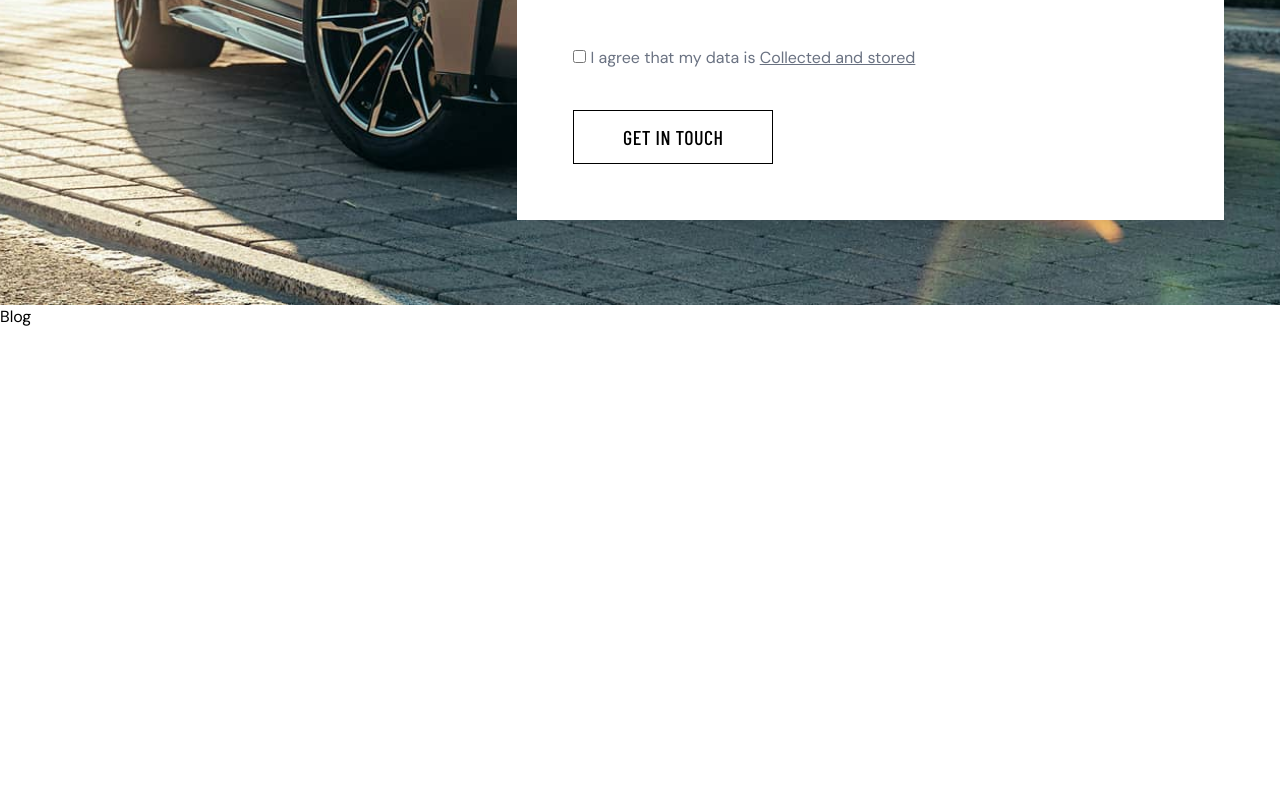
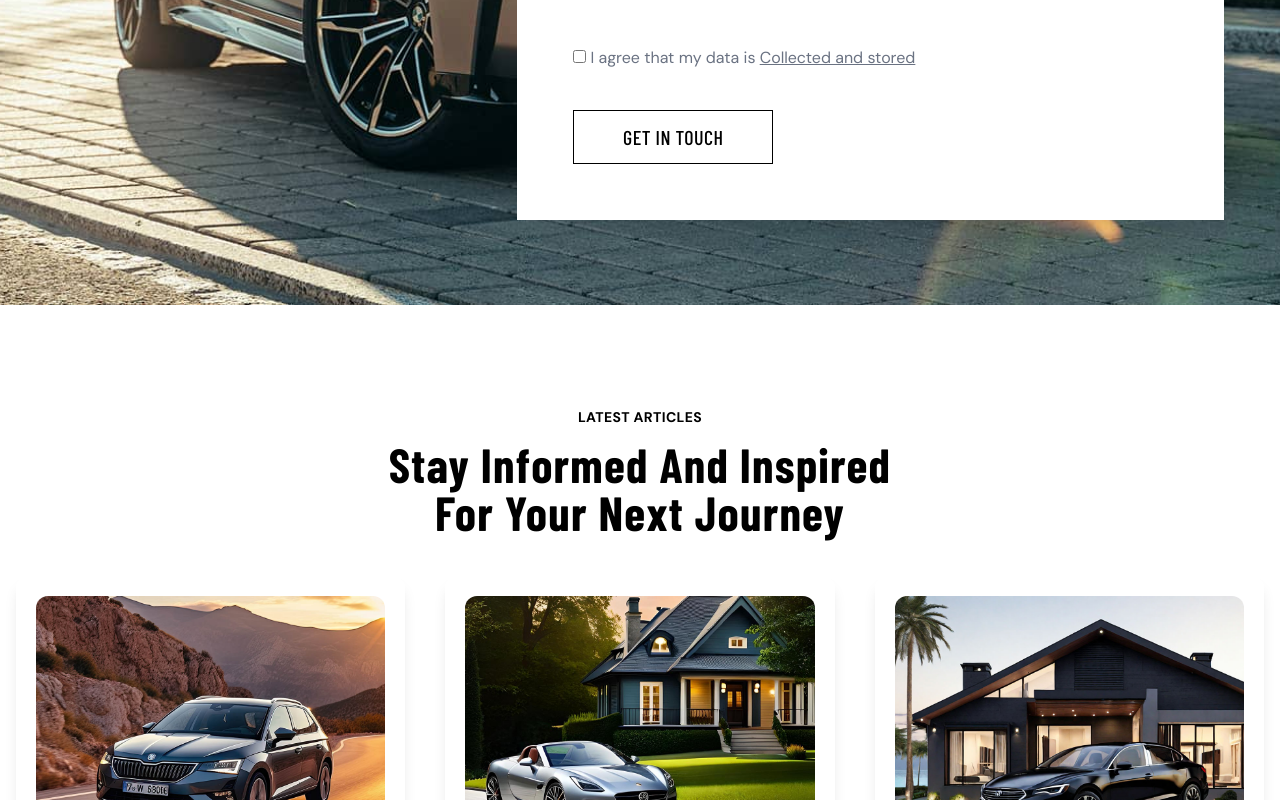
Before and after one commit to Jisap/react-vite-drivex, a React (Vite) app: page / in a window 1280 px wide. Shown: the part 11200-12000 px from the top of the page. Before the commit the page ends 11529 px from the top, so only its background shows below. Built offline with nearby package versions, Linux system fonts and the light colour scheme; a web font is replaced by a local one.

Commit message:
feat: implement BlogCard and CounterCard components and integrate blog listing into homepage

```diff
--- a/src/features/home/components/Blog/Blog.jsx
+++ b/src/features/home/components/Blog/Blog.jsx
@@ -1,8 +1,38 @@
-import React from 'react'
+import BlogCard from "../../../../shared/ui/BlogCard"
+import { blogs } from "../../data/blogs"
+
+
+
 
 const Blog = () => {
   return (
-    <div>Blog</div>
+    <>
+      <div className="blog section py-[8%] relative space-y-10">
+        <div className="text-black w-full relative gap-8">
+          <div className="main-title gap-3 text-center content-col">
+            <span className="sub-title" data-aos="fade-up" data-aos-delay="200">
+              Latest Articles
+            </span>
+
+            <h2 className="heading-1 max-w-140 mx-auto" data-aos="fade-up" data-aos-delay="300">
+              Stay informed and inspired for your next journey
+            </h2>
+          </div>
+        </div>
+
+        <div className="blog-grid grid grid-cols-1 lg:grid-cols-2 xl:grid-cols-3 gap-10">
+          {blogs.slice(0, 3).map((blog, index) => (
+            <div
+              key={blog.id}
+              data-aos="fade-up"
+              data-aos-delay={index * 150}
+            >
+              <BlogCard id={blog.id} title={blog.title} data={blog.date} image={blog.image} />
+            </div>
+          ))}
+        </div>
+      </div>
+    </>
   )
 }
 
--- a/src/shared/ui/BlogCard.jsx
+++ b/src/shared/ui/BlogCard.jsx
@@ -0,0 +1,46 @@
+import { CalendarDays, MoveRight } from "lucide-react"
+import Button from "../components/Button"
+import { Link } from "react-router-dom"
+
+
+
+const BlogCard = ({ image, title, date, id }) => {
+  return (
+    <>
+      <div className="blog-item bg-white shadow-lg p-3 lg:p-5 space-y-6 rounded-xl group">
+        <div className="blog-image rounded-xl overflow-hidden h-[250px] w-full">
+          <img
+            src={image}
+            alt={title}
+            className="w-full h-full object-cover group-hover:scale-110 transition-all duration-300"
+          />
+        </div>
+
+        <div className="blog-content py-5">
+          <ul>
+            <li className="centered-row text-md text-pera">
+              <CalendarDays size={20} className="me-2" />
+              <span>{date}</span>
+            </li>
+          </ul>
+
+          <Link to={`/blog/${id}`}>
+            <span className="text-xl font-semibold block capitalize pt-3 hover:text-primary transition-colors">
+              {title}
+            </span>
+          </Link>
+
+          <Link to={`/blog/${id}`} className="centered-row gap-2 mt-5">
+            <Button
+              className="p-0! w-fit! text-xl font-medium tracking-wide"
+              text="Read More"
+            />
+            <MoveRight size={20} />
+          </Link>
+        </div>
+      </div>
+    </>
+  )
+}
+
+export default BlogCard
--- a/src/shared/ui/CounterCard.jsx
+++ b/src/shared/ui/CounterCard.jsx
@@ -6,9 +6,9 @@ const CounterCard = ({ end, label }) => {
   const containerRef = useRef(null);
 
   useEffect(() => {
-    const observer = new IntersectionObserver(
-      ([entry]) => {
-        if (entry.isIntersecting) {
+    const observer = new IntersectionObserver(      // Detecta cuando el elemento es visible en el DOM
+      ([entry]) => {                                // entry es un objeto que contiene información sobre el elemento que se quiere monitorear
+        if (entry.isIntersecting) {                 // es true si el elemento es visible en el DOM
           setIsVisible(true);
           observer.unobserve(entry.target);
         }
@@ -16,13 +16,13 @@ const CounterCard = ({ end, label }) => {
       { threshold: 0.1 }
     );
 
-    if (containerRef.current) {
-      observer.observe(containerRef.current);
+    if (containerRef.current) {                     // Si el elemento
+      observer.observe(containerRef.current);       // es visible en el DOM se establece en true isVisible
     }
 
     return () => {
-      if (containerRef.current) {
-        observer.unobserve(containerRef.current);
+      if (containerRef.current) {                    // Si el elemento
+        observer.unobserve(containerRef.current);    // no es visible deja de monitorear el elemento
       }
     };
   }, []);
```
